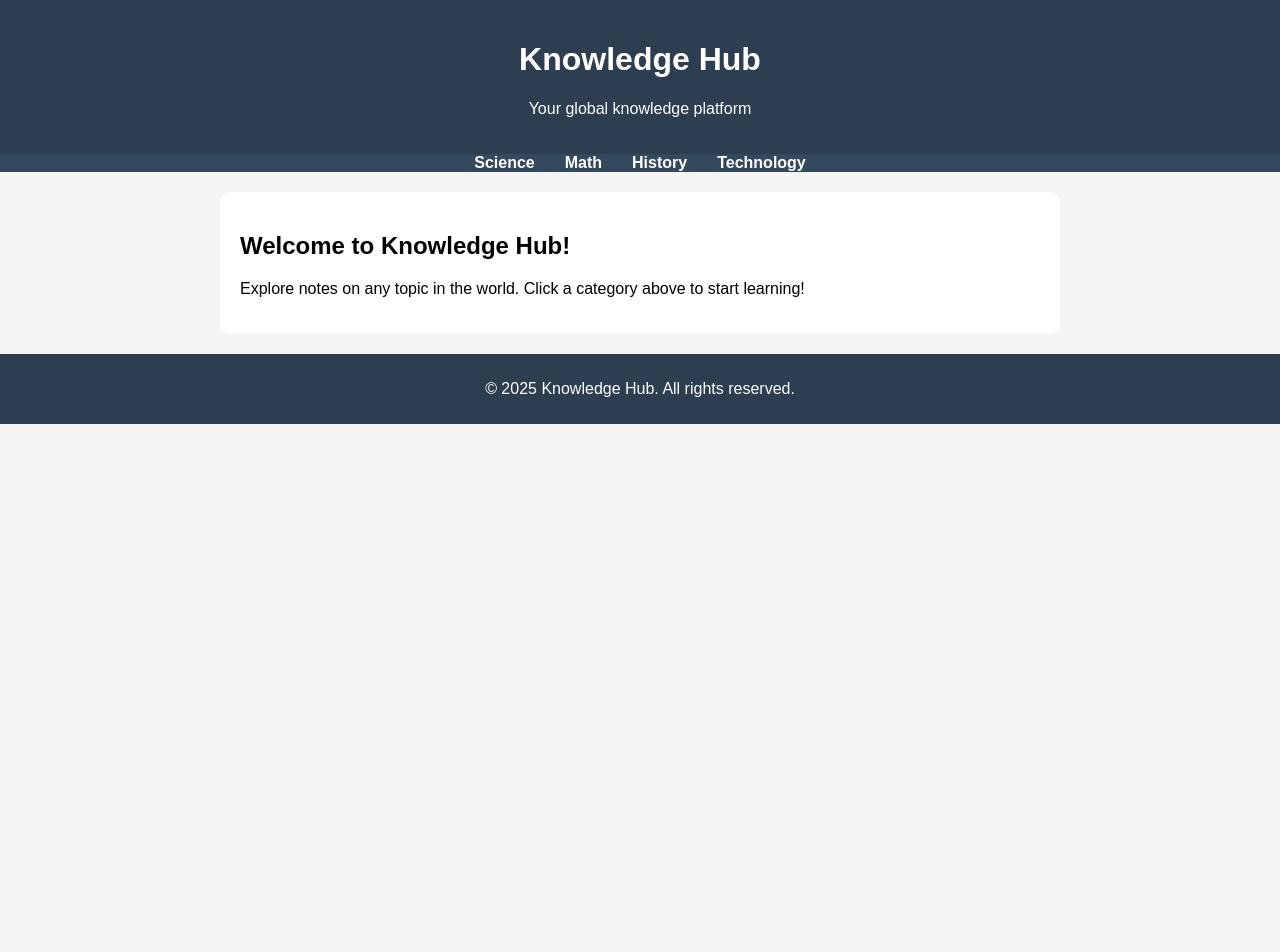
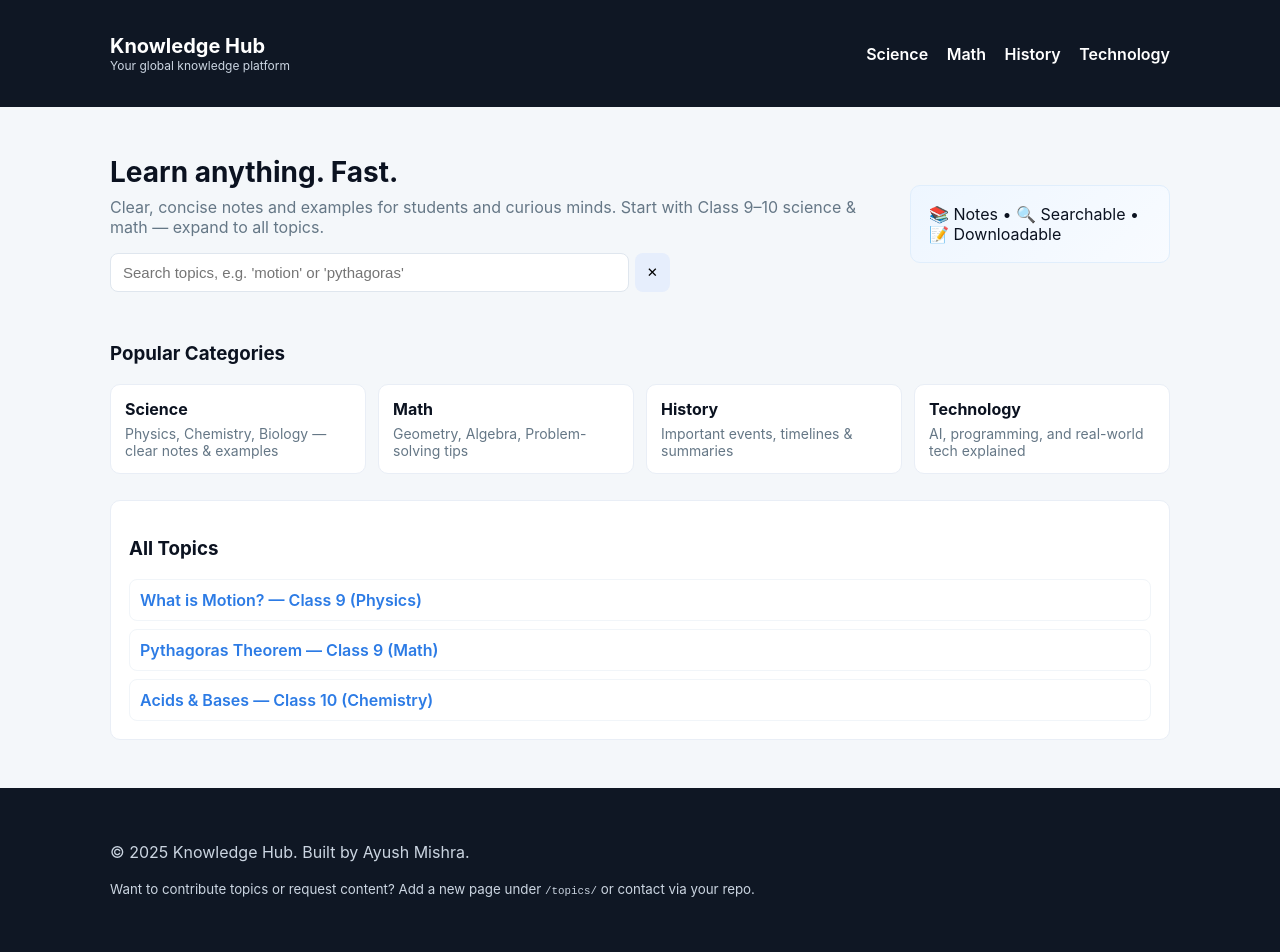
Before and after one commit to AyushMishra189/AyuNexis, a plain HTML site: page index.html in a window 1280 px wide. Before the commit the page ends 800 px from the top, so only its background shows below. Drawn offline with Linux system fonts and the light colour scheme.

Commit message:
Add files via upload

```diff
--- a/index.html
+++ b/index.html
@@ -1,33 +1,112 @@
-<!DOCTYPE html>
+<!doctype html>
 <html lang="en">
 <head>
-    <meta charset="UTF-8">
-    <meta name="viewport" content="width=device-width, initial-scale=1.0">
-    <title>Knowledge Hub</title>
-    <link rel="stylesheet" href="style.css">
+  <meta charset="utf-8" />
+  <meta name="viewport" content="width=device-width,initial-scale=1" />
+  <title>Knowledge Hub — Learn Anything</title>
+  <meta name="description" content="Knowledge Hub — clear notes and explanations on science, math, history, technology and more. English & Hindi friendly." />
+  <link rel="stylesheet" href="style.css" />
 </head>
 <body>
-    <header>
-        <h1>Knowledge Hub</h1>
-        <p>Your global knowledge platform</p>
-    </header>
+  <header class="site-header">
+    <div class="container header-inner">
+      <div class="brand">
+        <h1><a href="./">Knowledge Hub</a></h1>
+        <p class="tag">Your global knowledge platform</p>
+      </div>
+      <nav class="main-nav">
+        <a href="topics/science.html">Science</a>
+        <a href="topics/math.html">Math</a>
+        <a href="topics/history.html">History</a>
+        <a href="topics/technology.html">Technology</a>
+      </nav>
+    </div>
+  </header>
 
-    <nav>
-        <ul>
-            <li><a href="topics/science.html">Science</a></li>
-            <li><a href="topics/math.html">Math</a></li>
-            <li><a href="topics/history.html">History</a></li>
-            <li><a href="topics/technology.html">Technology</a></li>
-        </ul>
-    </nav>
+  <main class="container">
+    <section class="hero">
+      <div class="hero-left">
+        <h2>Learn anything. Fast.</h2>
+        <p>Clear, concise notes and examples for students and curious minds. Start with Class 9–10 science & math — expand to all topics.</p>
+        <div class="search-wrap">
+          <input id="topicSearch" type="search" placeholder="Search topics, e.g. 'motion' or 'pythagoras'">
+          <button id="clearSearch" title="Clear">✕</button>
+        </div>
+      </div>
+      <div class="hero-right">
+        <div class="hero-card">📚 Notes • 🔍 Searchable • 📝 Downloadable</div>
+      </div>
+    </section>
 
-    <main>
-        <h2>Welcome to Knowledge Hub!</h2>
-        <p>Explore notes on any topic in the world. Click a category above to start learning!</p>
-    </main>
+    <section class="categories">
+      <h3>Popular Categories</h3>
+      <div class="cards">
+        <a class="card" href="topics/science.html">
+          <div class="card-title">Science</div>
+          <div class="card-desc">Physics, Chemistry, Biology — clear notes & examples</div>
+        </a>
+        <a class="card" href="topics/math.html">
+          <div class="card-title">Math</div>
+          <div class="card-desc">Geometry, Algebra, Problem-solving tips</div>
+        </a>
+        <a class="card" href="topics/history.html">
+          <div class="card-title">History</div>
+          <div class="card-desc">Important events, timelines & summaries</div>
+        </a>
+        <a class="card" href="topics/technology.html">
+          <div class="card-title">Technology</div>
+          <div class="card-desc">AI, programming, and real-world tech explained</div>
+        </a>
+      </div>
+    </section>
 
-    <footer>
-        <p>&copy; 2025 Knowledge Hub. All rights reserved.</p>
-    </footer>
+    <section class="latest" id="topicListSection">
+      <h3>All Topics</h3>
+      <ul id="topicList" class="topic-list">
+        <!-- You will add more <li> entries for each topic page -->
+        <li data-tags="motion physics class9"> <a href="topics/motion.html">What is Motion? — Class 9 (Physics)</a> </li>
+        <!-- Example placeholders (delete/replace with real pages) -->
+        <li data-tags="pythagoras math class9"> <a href="topics/pythagoras.html">Pythagoras Theorem — Class 9 (Math)</a> </li>
+        <li data-tags="acids bases chemistry class10"> <a href="topics/acids-bases.html">Acids & Bases — Class 10 (Chemistry)</a> </li>
+      </ul>
+    </section>
+
+  </main>
+
+  <footer class="site-footer">
+    <div class="container">
+      <p>© 2025 Knowledge Hub. Built by Ayush Mishra.</p>
+      <p><small>Want to contribute topics or request content? Add a new page under <code>/topics/</code> or contact via your repo.</small></p>
+    </div>
+  </footer>
+
+  <script>
+    // Simple client-side search/filter for the topics list
+    const searchInput = document.getElementById('topicSearch');
+    const topicList = document.getElementById('topicList');
+    const clearBtn = document.getElementById('clearSearch');
+
+    function filterTopics() {
+      const q = searchInput.value.trim().toLowerCase();
+      const items = topicList.querySelectorAll('li');
+      let visible = 0;
+      items.forEach(li => {
+        const tags = li.getAttribute('data-tags') || '';
+        const title = li.textContent.toLowerCase();
+        if (!q || title.includes(q) || tags.includes(q)) {
+          li.style.display = '';
+          visible++;
+        } else {
+          li.style.display = 'none';
+        }
+      });
+      if (visible === 0 && q) {
+        // optional: show message
+      }
+    }
+
+    searchInput.addEventListener('input', filterTopics);
+    clearBtn.addEventListener('click', () => { searchInput.value=''; filterTopics(); searchInput.focus(); });
+  </script>
 </body>
 </html>
--- a/style.css
+++ b/style.css
@@ -1,56 +1,43 @@
-body {
-    font-family: Arial, sans-serif;
-    margin: 0;
-    padding: 0;
-    background-color: #f5f5f5;
+/* style.css — clean, responsive, mobile-first */
+:root{
+  --bg:#f4f7fa; --card:#ffffff; --accent:#2c7be5; --muted:#657786;
+  --maxw:1100px;
 }
-
-header {
-    background-color: #2c3e50;
-    color: white;
-    text-align: center;
-    padding: 20px;
+*{box-sizing:border-box}
+body{
+  font-family: Inter, system-ui, -apple-system, "Helvetica Neue", Arial;
+  margin:0; background:var(--bg); color:#0b1220; -webkit-font-smoothing:antialiased;
 }
-
-nav {
-    background-color: #34495e;
+.container{max-width:var(--maxw); margin:0 auto; padding:20px;}
+.site-header{background:#0f1724;color:#fff;padding:14px 0;}
+.header-inner{display:flex;align-items:center;justify-content:space-between;gap:16px;}
+.brand h1{margin:0;font-size:20px}
+.brand a{color:inherit;text-decoration:none}
+.tag{margin:0;font-size:12px;color:#cbd5e1}
+.main-nav a{color:#fff;margin-left:14px;text-decoration:none;font-weight:600}
+.hero{display:flex;flex-direction:column;gap:16px;padding:28px 0}
+.hero-left h2{margin:0;font-size:28px}
+.hero-left p{color:var(--muted);margin-top:8px}
+.search-wrap{margin-top:14px;display:flex;gap:6px;max-width:560px}
+.search-wrap input[type="search"]{
+  flex:1;padding:10px 12px;border-radius:8px;border:1px solid #dfe6ee;font-size:15px;
 }
-
-nav ul {
-    display: flex;
-    justify-content: center;
-    list-style: none;
-    padding: 0;
-    margin: 0;
+.search-wrap button{background:#e6eefc;border:none;padding:10px 12px;border-radius:8px;cursor:pointer}
+.hero-right{display:flex;align-items:center;justify-content:center}
+.hero-card{background:linear-gradient(135deg,#eef6ff,#f8fbff);padding:18px;border-radius:10px;border:1px solid #e0eefc}
+.categories{margin-top:22px}
+.cards{display:grid;grid-template-columns:repeat(auto-fit,minmax(200px,1fr));gap:12px;margin-top:12px}
+.card{display:block;background:var(--card);padding:14px;border-radius:10px;text-decoration:none;color:inherit;border:1px solid #e9eef6;transition:transform .15s,box-shadow .15s}
+.card:hover{transform:translateY(-6px);box-shadow:0 8px 20px rgba(12,32,64,.08)}
+.card-title{font-weight:700;margin-bottom:6px}
+.card-desc{color:var(--muted);font-size:14px}
+.latest{margin-top:26px;background:var(--card);padding:18px;border-radius:10px;border:1px solid #e9eef6}
+.topic-list{list-style:none;padding:0;margin:0;display:grid;gap:8px}
+.topic-list li{padding:10px;border-radius:8px;border:1px solid #f1f5f9;background:#fff}
+.topic-list a{color:var(--accent);text-decoration:none;font-weight:600}
+.site-footer{background:#0f1724;color:#cbd5e1;padding:18px;margin-top:28px}
+@media(min-width:900px){
+  .hero{flex-direction:row;align-items:center}
+  .hero-left{flex:1}
+  .hero-right{flex:0 0 260px}
 }
-
-nav ul li {
-    margin: 0 15px;
-}
-
-nav ul li a {
-    color: white;
-    text-decoration: none;
-    font-weight: bold;
-}
-
-nav ul li a:hover {
-    text-decoration: underline;
-}
-
-main {
-    padding: 20px;
-    max-width: 800px;
-    margin: auto;
-    background-color: white;
-    margin-top: 20px;
-    border-radius: 10px;
-}
-
-footer {
-    text-align: center;
-    padding: 10px;
-    background-color: #2c3e50;
-    color: white;
-    margin-top: 20px;
-}
```
Also changed, not shown: motion.html (added, +53 -0 lines).
